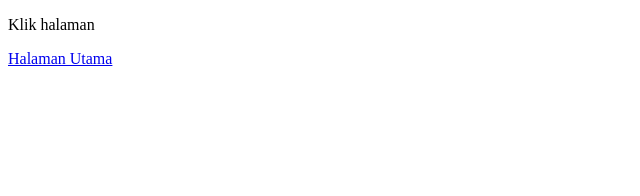
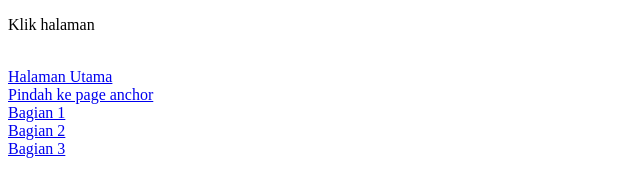
Before and after one commit to feki-marinda/belajar-html, a plain HTML site: page hyprlink2.html in a window 1280 px wide. Shown: the whole page, without its empty margins (0-640 px from the left). Drawn offline with Linux system fonts and the light colour scheme.

Commit message:
membuat page anchor antar file

```diff
--- a/hyprlink2.html
+++ b/hyprlink2.html
@@ -7,7 +7,11 @@
     <title>halaman 2</title>
 </head>
 <body>
-    <p>Klik halaman </p>
-    <a href="hyperlink.html">Halaman Utama</a>
+    <p>Klik halaman </p><br>
+    <a href="hyperlink.html">Halaman Utama</a><br>
+    <a href="pageanchor.html">Pindah ke page anchor</a><br>
+    <a href="pageanchor.html#bag1">Bagian 1</a><br>
+    <a href="pageanchor.html#bag2">Bagian 2</a><br>
+    <a href="pageanchor.html#bag3">Bagian 3</a><br>
 </body>
 </html>
```
